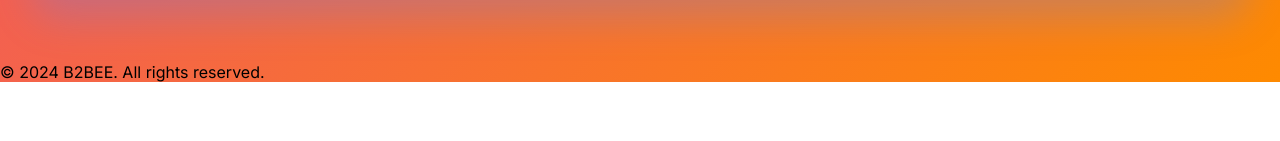
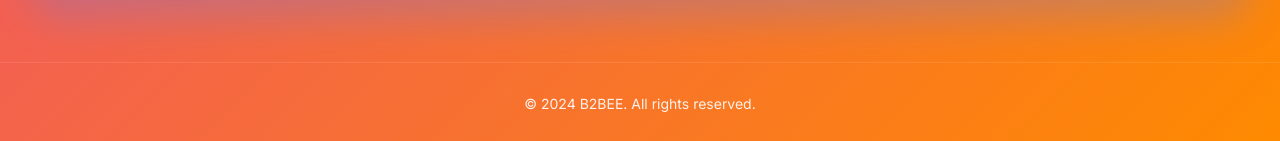
Before and after one commit to talentseek/b2beesite, a Next.js app: page /bees in a window 1280 px wide. Shown: the part 1119-1260 px from the top of the page. Before the commit the page ends 1201 px from the top, so only its background shows below. Built offline with nearby package versions, Linux system fonts and the light colour scheme; no server answers; the database is empty.

Commit message:
Add footer CSS to globals.css to ensure proper styling

```diff
--- a/app/globals.css
+++ b/app/globals.css
@@ -43,3 +43,13 @@ a {
     --background: #0f172a;
   }
 }
+
+/* Footer styles for bees page */
+.footer {
+  padding: 2rem;
+  text-align: center;
+  color: white;
+  opacity: 0.9;
+  font-size: 0.875rem;
+  border-top: 1px solid rgba(255, 255, 255, 0.1);
+}
```
